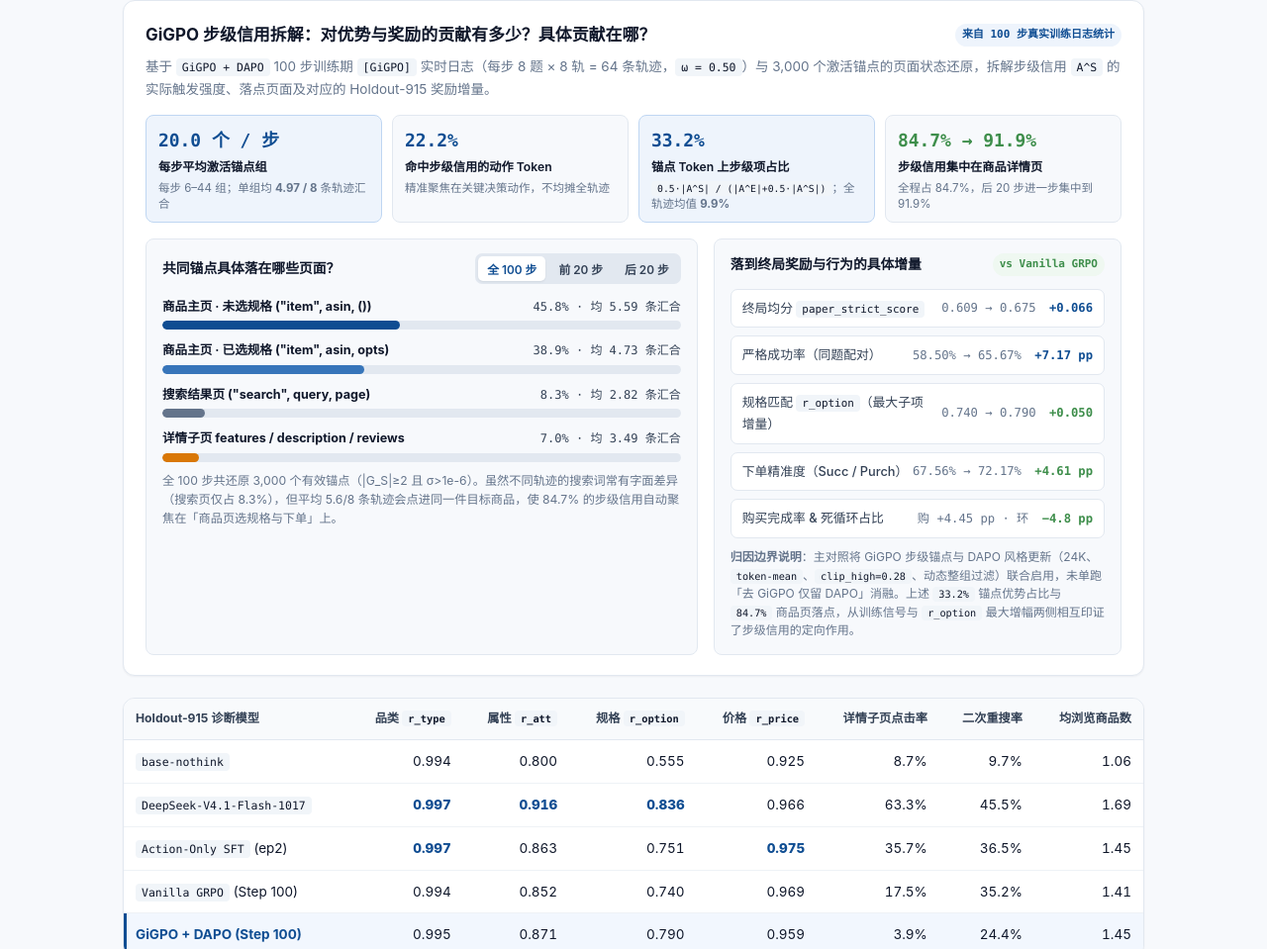
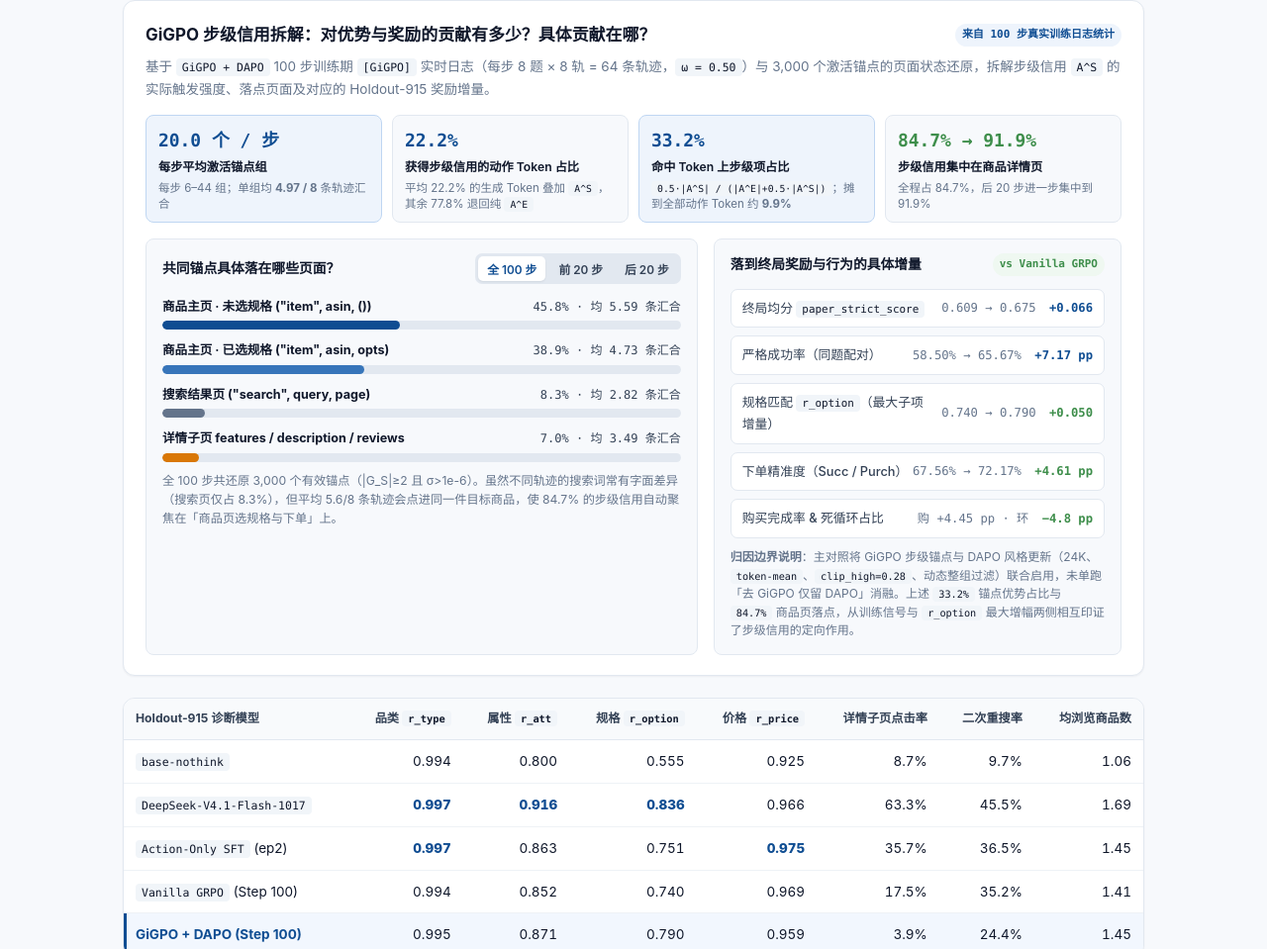
Before and after one commit to HOWILLMAKEIT/ShopMaster-4B, a plain HTML site: page index.html in a window 1280 px wide. Shown: the part 4329-5288 px from the top of the page at 99% size. Drawn offline with Linux system fonts and the light colour scheme.

Commit message:
docs(pages): make GiGPO covered token and advantage share wording plain and direct

```diff
--- a/index.html
+++ b/index.html
@@ -1627,13 +1627,13 @@
           </div>
           <div class="anchor-kpi">
             <div class="ak-val">22.2%</div>
-            <div class="ak-lbl">命中步级信用的动作 Token</div>
-            <div class="ak-sub">精准聚焦在关键决策动作，不均摊全轨迹</div>
+            <div class="ak-lbl">获得步级信用的动作 Token 占比</div>
+            <div class="ak-sub">平均 22.2% 的生成 Token 叠加 <code>A^S</code>，其余 77.8% 退回纯 <code>A^E</code></div>
           </div>
           <div class="anchor-kpi hl">
             <div class="ak-val">33.2%</div>
-            <div class="ak-lbl">锚点 Token 上步级项占比</div>
-            <div class="ak-sub"><code>0.5·|A^S| / (|A^E|+0.5·|A^S|)</code>；全轨迹均值 <strong>9.9%</strong></div>
+            <div class="ak-lbl">命中 Token 上步级项占比</div>
+            <div class="ak-sub"><code>0.5·|A^S| / (|A^E|+0.5·|A^S|)</code>；摊到全部动作 Token 约 <strong>9.9%</strong></div>
           </div>
           <div class="anchor-kpi">
             <div class="ak-val" style="color: var(--green);">84.7% → 91.9%</div>
```
